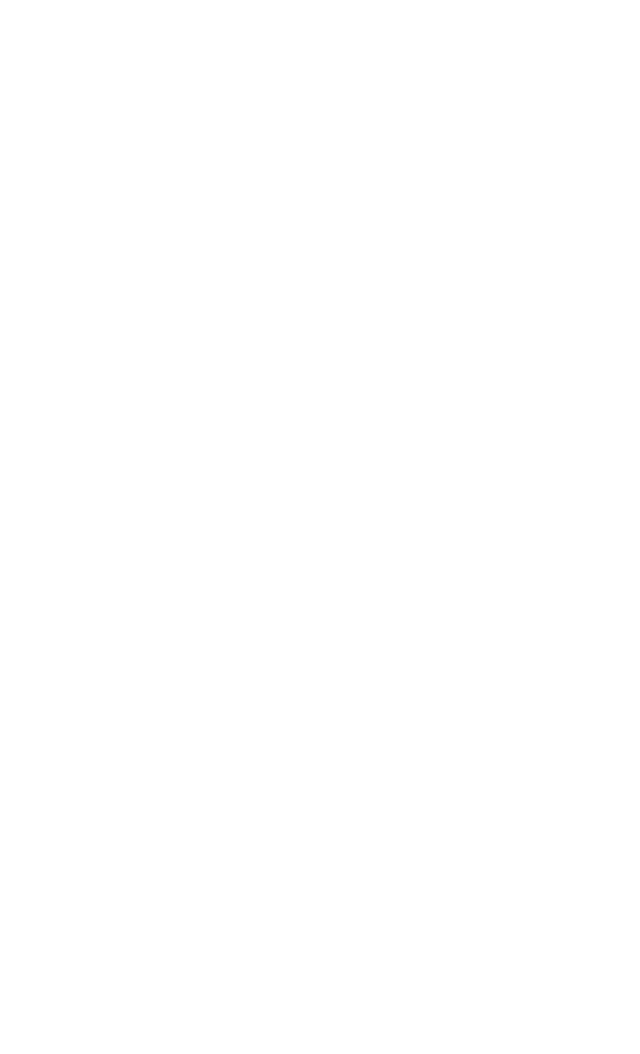
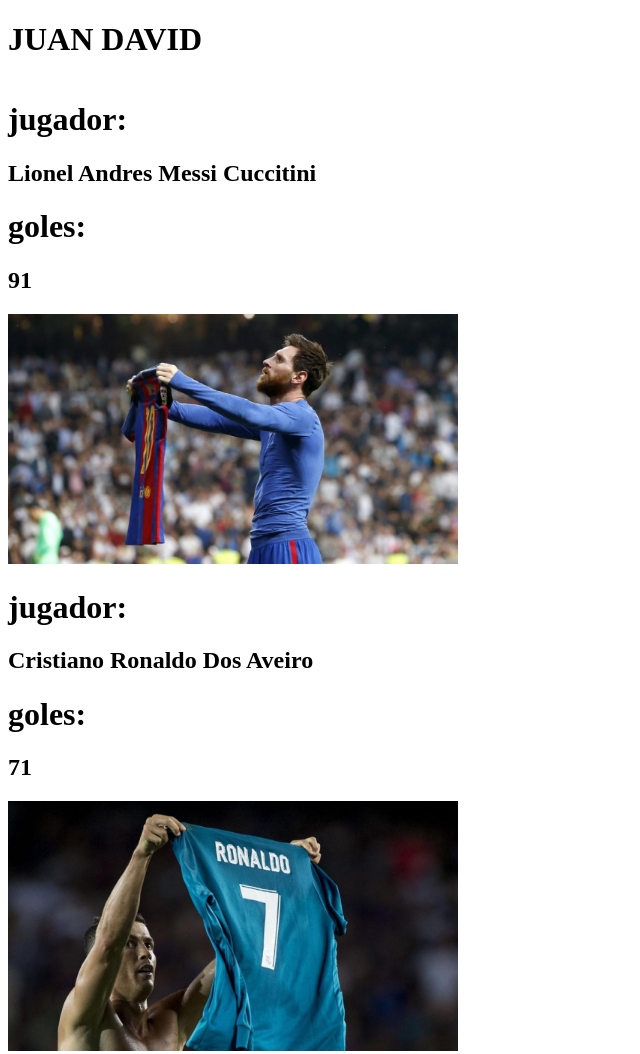
Before and after one commit to Acostad8/Exercise1, a plain HTML site: page index.html in a window 1280 px wide. Shown: the whole page, without its empty margins (0-640 px from the left). Before the commit the page ends 800 px from the top, so only its background shows below. Drawn offline with Linux system fonts and the light colour scheme.

Commit message:
activity with github

```diff
--- a/index.html
+++ b/index.html
@@ -4,12 +4,25 @@
     <meta charset="UTF-8">
     <meta http-equiv="X-UA-Compatible" content="IE=edge">
     <meta name="viewport" content="width=device-width, initial-scale=1.0">
-    <title>prueba2</title>
-
+    <title>exercise1</title>
 </head>
 <body>
-
-
-
+    <h1>JUAN DAVID</h1>
+    <TABle></TABle>
+    <tr></tr>
+    <th><h1>jugador:</h1></th>
+    <tr>
+        <td><h2>Lionel Andres Messi Cuccitini</h2></td>
+        <td><h1>goles:</h1></td>
+        <td><h2>91</h2></td>
+        <td><img src="./multimedia/leo.jpeg" alt="Lionel"height="250px"width="450px"></td>
+    </tr>
+    <th><h1>jugador:</h1></th>
+    <tr>
+        <td><h2>Cristiano Ronaldo Dos Aveiro</h2></td>
+        <td><h1>goles:</h1></td>
+        <td><h2>71</h2></td>
+        <td><img src="./multimedia/crist.jpeg" alt="Cristiano"height="250px"width="450px"></td>
+    </tr>
 </body>
 </html>
```
